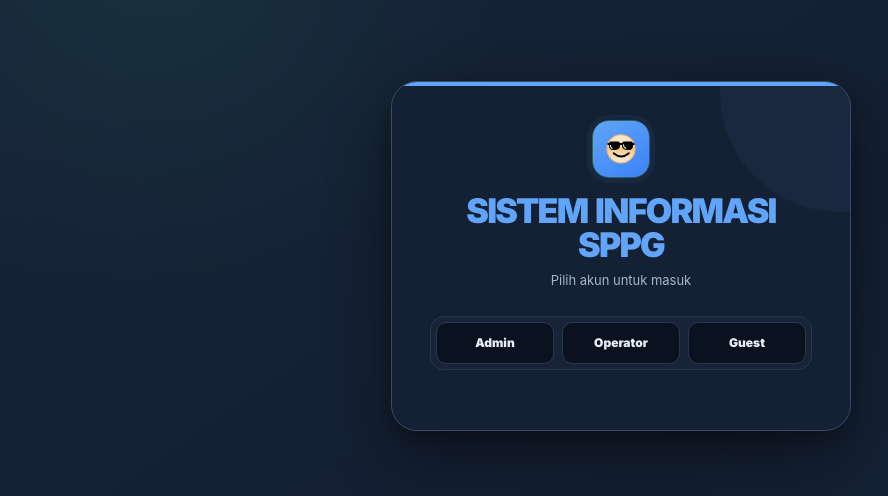
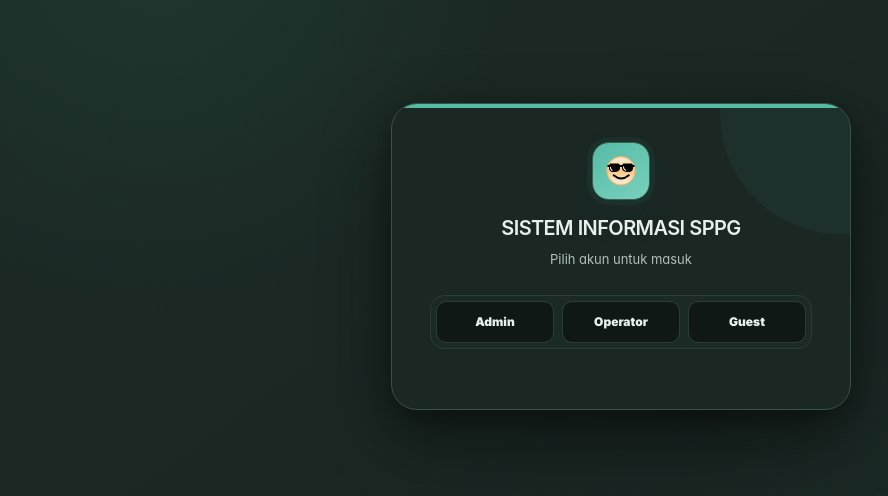
Before and after one commit to Rversse/sim-sppg, a React (Vite) app: page /sim-sppg/login in a window 1280 px wide. Shown: the part 144-640 px from the top of the page, without its empty margins (19-907 px from the left). Built offline with nearby package versions, Linux system fonts and the light colour scheme; no server answers; a web font is replaced by a local one.

Commit message:
style: load professional system after module styles

```diff
--- a/src/index.css
+++ b/src/index.css
@@ -17,3 +17,4 @@
 @import './styles/native-select.css';
 @import './styles/theme.css';
 @import './styles/refinement.css';
+@import './styles/professional-system.css';
```
